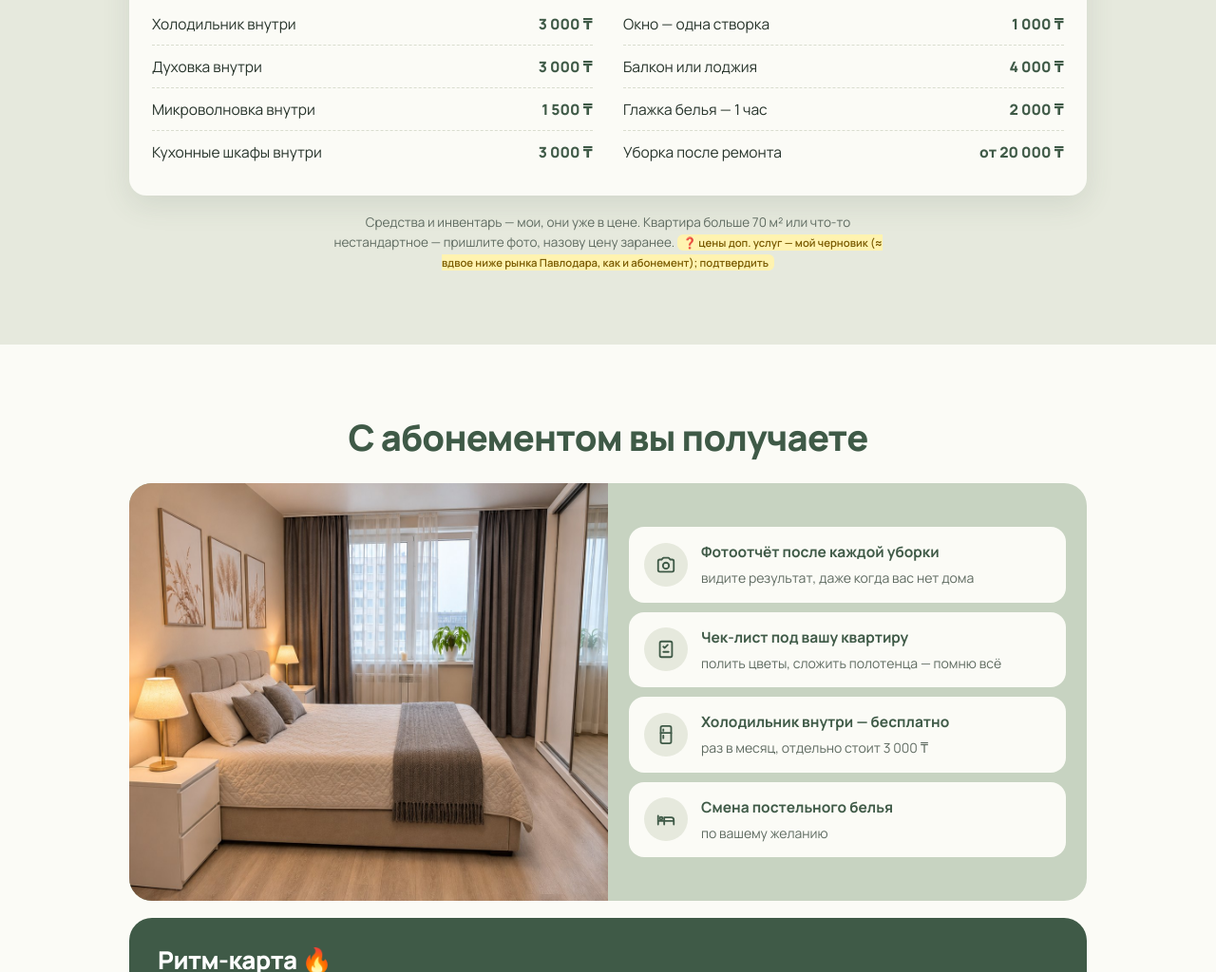
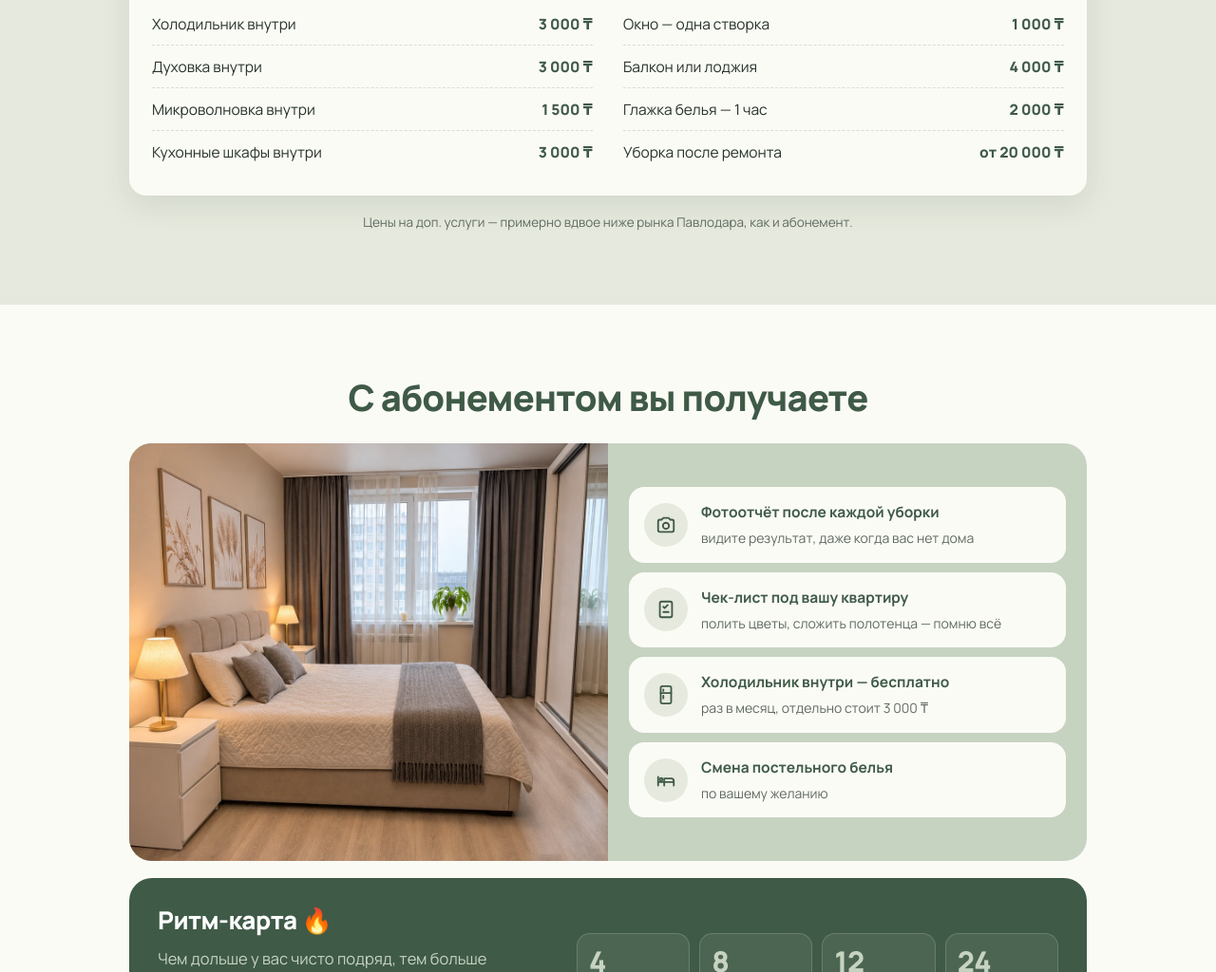
Before and after one commit to dobrydnyi880-wq/ritm-poryadka, a plain HTML site: page index.html in a window 1280 px wide. Shown: the part 2584-3608 px from the top of the page at 95% size. Drawn offline with Linux system fonts and the light colour scheme.

Commit message:
Подпись под прайсом: одна серая строка про доп. услуги
Co-Authored-By: Claude Opus 5.5 <noreply@anthropic.com>

```diff
--- a/index.html
+++ b/index.html
@@ -355,8 +355,7 @@
     <div class="wrap">
       <h2>Весь прайс</h2>
       <div class="plist" id="plist"></div>
-      <p class="muted plist-foot">Средства и инвентарь — мои, они уже в цене. Квартира больше 70 м² или что-то нестандартное — пришлите фото, назову цену заранее.
-        <span class="todo">❓ цены доп. услуг — мой черновик (≈ вдвое ниже рынка Павлодара, как и абонемент); подтвердить</span></p>
+      <p class="muted plist-foot">Цены на доп. услуги — примерно вдвое ниже рынка Павлодара, как и абонемент.</p>
     </div>
   </section>
 
```
